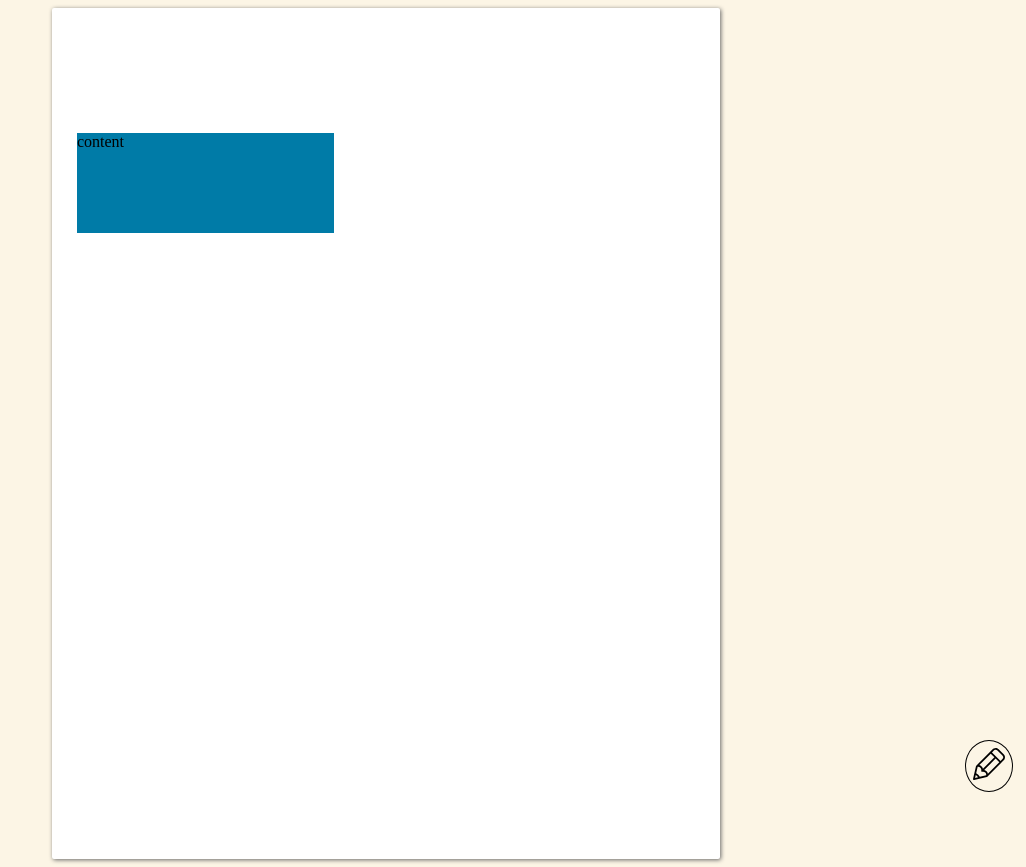
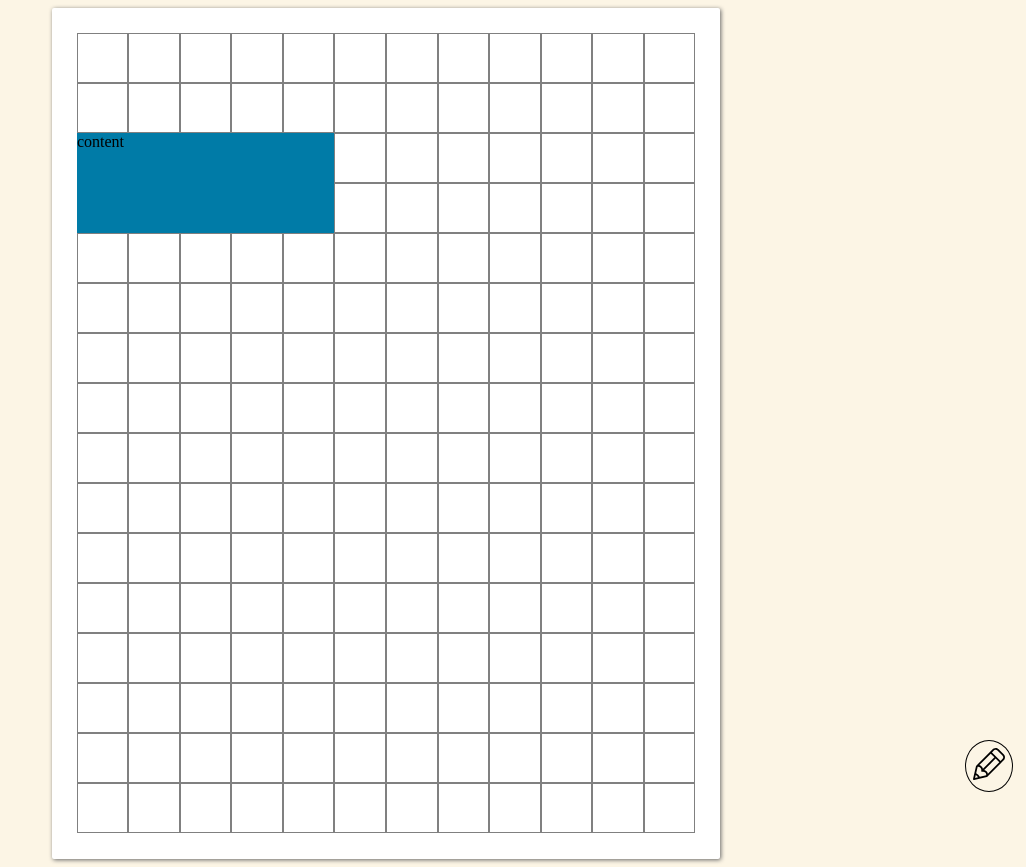
Before and after one commit to Guillamoure/character-finder-v2, a React (Create React App) app: page / in a window 1280 px wide. Shown: the whole page, without its empty margins (254-1280 px from the left). Built offline with nearby package versions, Linux system fonts and the light colour scheme.

Commit message:
display unselected tiles as empty grids

```diff
--- a/src/pages/CharacterSheet/Grid/GridTile/index.js
+++ b/src/pages/CharacterSheet/Grid/GridTile/index.js
@@ -1,38 +1,26 @@
 import React from "react";
 
-const GridTile = ({
-  index,
-  editMode,
-  squareStyle,
-  toggleSelectedGridTile,
-  selectedGridTile,
-}) => {
+const GridTile = ({ squareStyle, area }) => {
   const [hover, toggleHover] = React.useState(false);
 
-  if (hover && editMode) {
-    squareStyle = { ...squareStyle, background: "black" };
-  }
+  // if (hover && editMode) {
+  squareStyle = { ...squareStyle, gridArea: area };
+  // }
 
-  const canHover = !selectedGridTile;
+  // const canHover = !selectedGridTile;
 
   const renderClick = () => {
-    if (editMode) {
-      if (selectedGridTile === index) {
-        toggleSelectedGridTile(null);
-      } else {
-        toggleSelectedGridTile(index);
-      }
-    }
+    //   if (editMode) {
+    //     if (selectedGridTile === index) {
+    //       toggleSelectedGridTile(null);
+    //     } else {
+    //       toggleSelectedGridTile(index);
+    //     }
+    //   }
   };
 
   return (
-    <div
-      className="square"
-      style={squareStyle}
-      onMouseEnter={() => canHover && toggleHover(true)}
-      onMouseLeave={() => canHover && toggleHover(false)}
-      onClick={renderClick}
-    ></div>
+    <div className="square" style={squareStyle} onClick={renderClick}></div>
   );
 };
 
--- a/src/pages/CharacterSheet/index.js
+++ b/src/pages/CharacterSheet/index.js
@@ -31,7 +31,6 @@ const CharacterSheet = () => {
       spacing.areas[0] ||
       spacing.areas[0].length !== spacing.grids.w
     ) {
-      console.log(";lasdjkfg");
       let areas = [];
       let count = 0;
       for (let i = 0; i < spacing.grids.h; i++) {
@@ -49,7 +48,6 @@ const CharacterSheet = () => {
   }, []);
 
   React.useEffect(() => {
-    console.log(spacing.areas[0]?.join(" "));
     let areas = [...spacing.areas];
     if (!areas.length) {
       return;
@@ -120,10 +118,21 @@ const CharacterSheet = () => {
     }
   };
 
+  const renderGrids = () => {
+    return spacing.areas.map((a) => {
+      return a.map((b) => {
+        if (b.includes("square")) {
+          return <GridTile area={b} />;
+        }
+      });
+    });
+  };
+
   return (
     <main style={style} id="base-grid" onClick={track}>
       <EditToggle toggleEditMode={toggleEditMode} editMode={editMode} />
       <AbilityScores />
+      {renderGrids()}
     </main>
   );
 };
```
